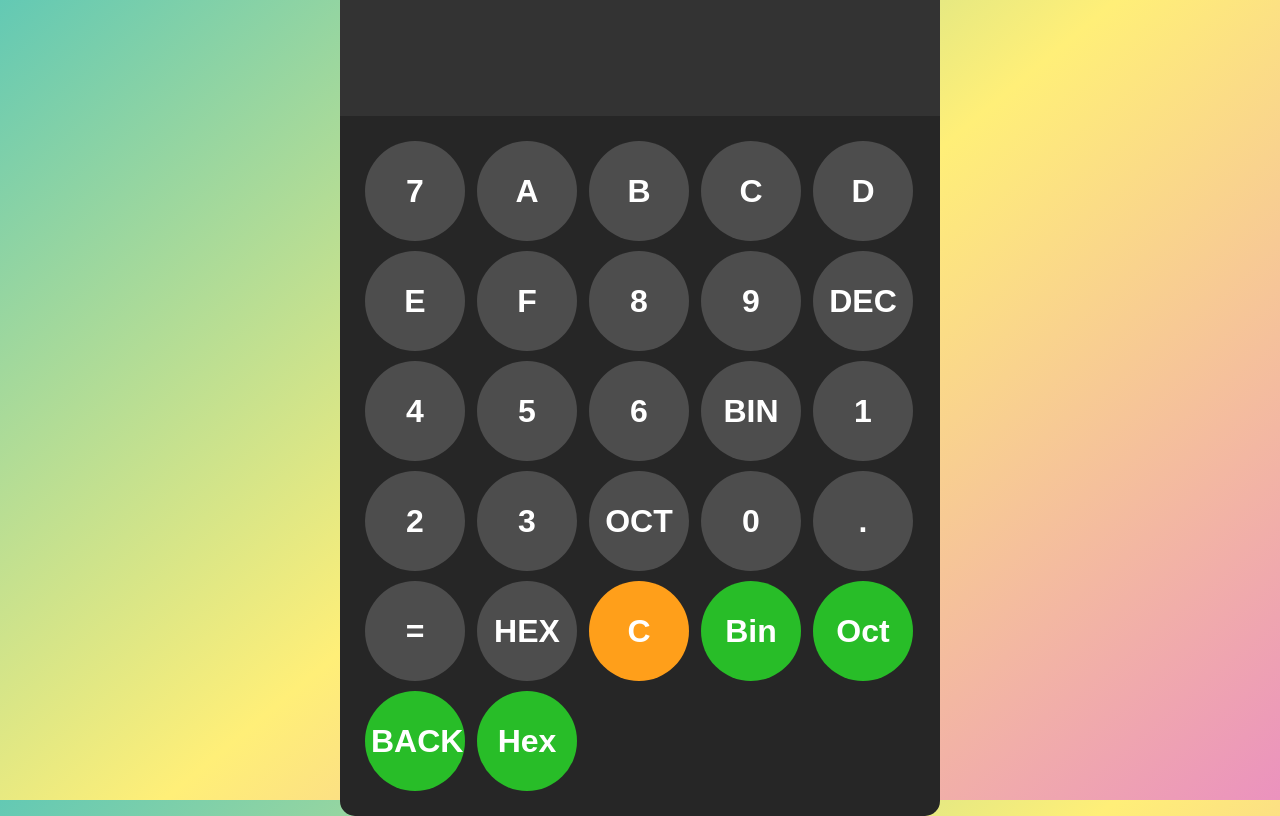
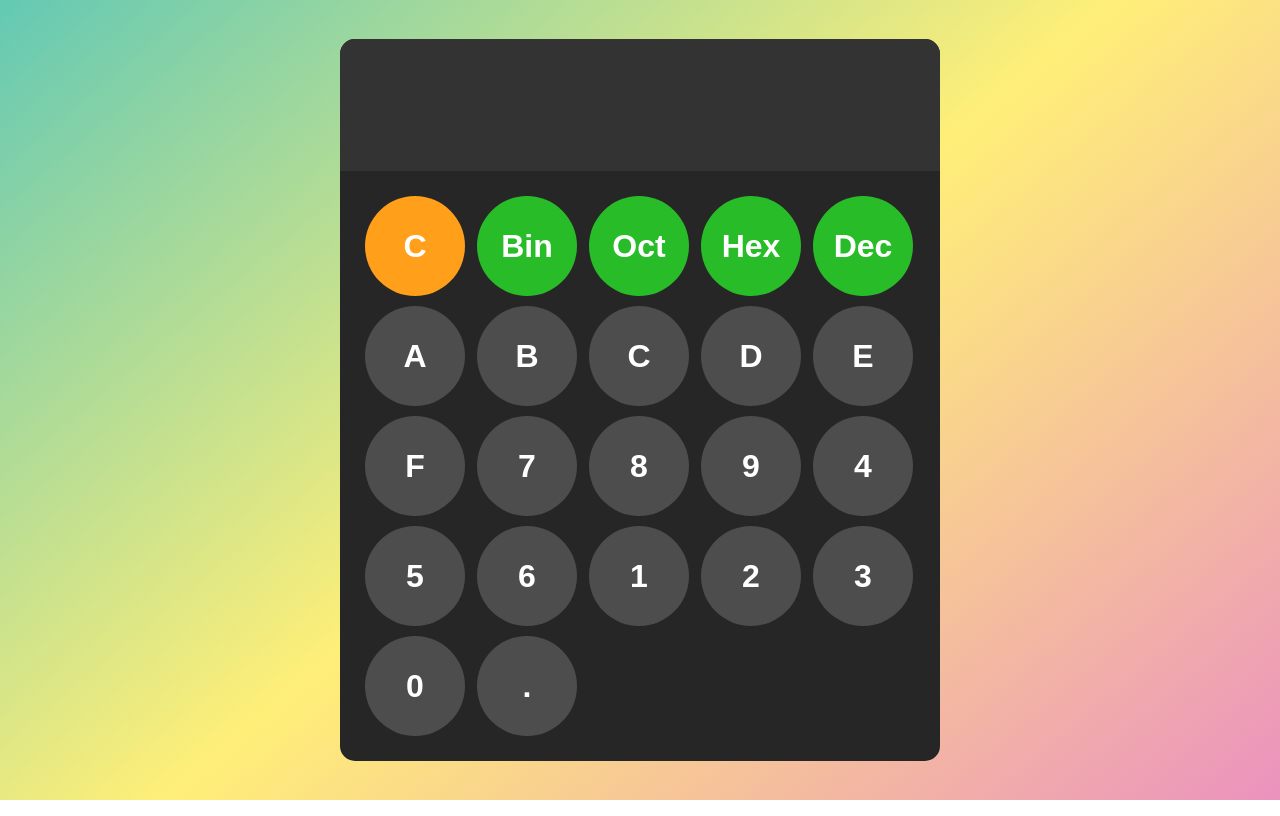
Before and after one commit to baia12/ICO-, a plain HTML site: page index.html in a window 1280 px wide. Drawn offline with Linux system fonts and the light colour scheme.

Commit message:
index.html
07/12/2024

```diff
--- a/index.html
+++ b/index.html
@@ -1,9 +1,6 @@
 <!DOCTYPE html>
 <html lang="en">
 <head>
-
-
-
     <meta charset="UTF-8">
     <meta name="viewport" content="width=device-width, initial-scale=1.0">
     <title>Calculator</title>
@@ -14,37 +11,40 @@
     <div id="calculator">
         <input id="display" readonly>
         <div id="keys">
-           <!-- <button onclick="appendToDisplay('+')" class="operator-btn">+</button> -->
-            <button onclick="appendToDisplay('7')">7</button>
+           <!-- <button onclick="appendToDisplay('+')" class="operator-btn">+</button>            -->
+           <button onclick="clearDisplay()" class="operator-btn">C</button>
+           <button onclick="toBinary()" class="conv-btn">Bin</button><!--tukar ke mod bin -->
+           <button onclick="toOctal()" class="conv-btn">Oct</button> <!--tukar ke mod dec-->
+           <button onclick="toHexadecimal()" class="conv-btn">Hex</button><!--tukar ke mod hex-->
+           <button onclick="toDec()" class="conv-btn">Dec</button> <!--tukar ke mod dec-->
+           <!-- <button onclick="deleteLastChar()" class="operator-btn">Del</button> -->
             <button onclick="appendToDisplay('A')">A</button>
             <button onclick="appendToDisplay('B')">B</button>
             <button onclick="appendToDisplay('C')">C</button>
             <button onclick="appendToDisplay('D')">D</button>
             <button onclick="appendToDisplay('E')">E</button>
             <button onclick="appendToDisplay('F')">F</button>
+            <button onclick="appendToDisplay('7')">7</button>
             <button onclick="appendToDisplay('8')">8</button>
             <button onclick="appendToDisplay('9')">9</button>
-            <button onclick="modeDec()" class="mode-btn">DEC</button>
+            <!-- <button onclick="modeDec()" class="mode-btn">DEC</button> -->
             <!-- <button onclick="appendToDisplay('-')" class="operator-btn">-</button> -->
             <button onclick="appendToDisplay('4')">4</button>
             <button onclick="appendToDisplay('5')">5</button>
             <button onclick="appendToDisplay('6')">6</button>
-            <button onclick="modeBin()" class="mode-btn">BIN</button>
             <!-- <button onclick="appendToDisplay('*')" class="operator-btn">*</button> -->
             <button onclick="appendToDisplay('1')">1</button>
+            <!-- <button onclick="modeBin()" class="mode-btn">BIN</button> -->
             <button onclick="appendToDisplay('2')">2</button>
             <button onclick="appendToDisplay('3')">3</button>
-            <button onclick="modeOct()" class="mode-btn">OCT</button>
             <!-- <button onclick="appendToDisplay('/')" class="operator-btn">/</button> -->
             <button onclick="appendToDisplay('0')">0</button>
             <button onclick="appendToDisplay('.')">.</button>
-            <button onclick="calculate()">=</button>
-            <button onclick="modeHex()" class="mode-btn">HEX</button>
-            <button onclick="clearDisplay()" class="operator-btn">C</button>
-            <button onclick="toBinary()" class="conv-btn">Bin</button><!--tukar ke mod bin -->
-            <button onclick="toOctal()" class="conv-btn">Oct</button> <!--tukar ke mod dec-->
-            <button onclick="toDec()" class="conv-btn">BACK</button> <!--tukar ke mod dec-->
-            <button onclick="toHexadecimal()" class="conv-btn">Hex</button><!--tukar ke mod hex-->
+            <!-- <button onclick="modeOct()" class="mode-btn">OCT</button>  -->
+            <!-- <button onclick="calculate()">=</button> -->
+
+            <!-- <button onclick="modeHex()" class="mode-btn">HEX</button>  -->
+
         </div>
     </div>
 
```
